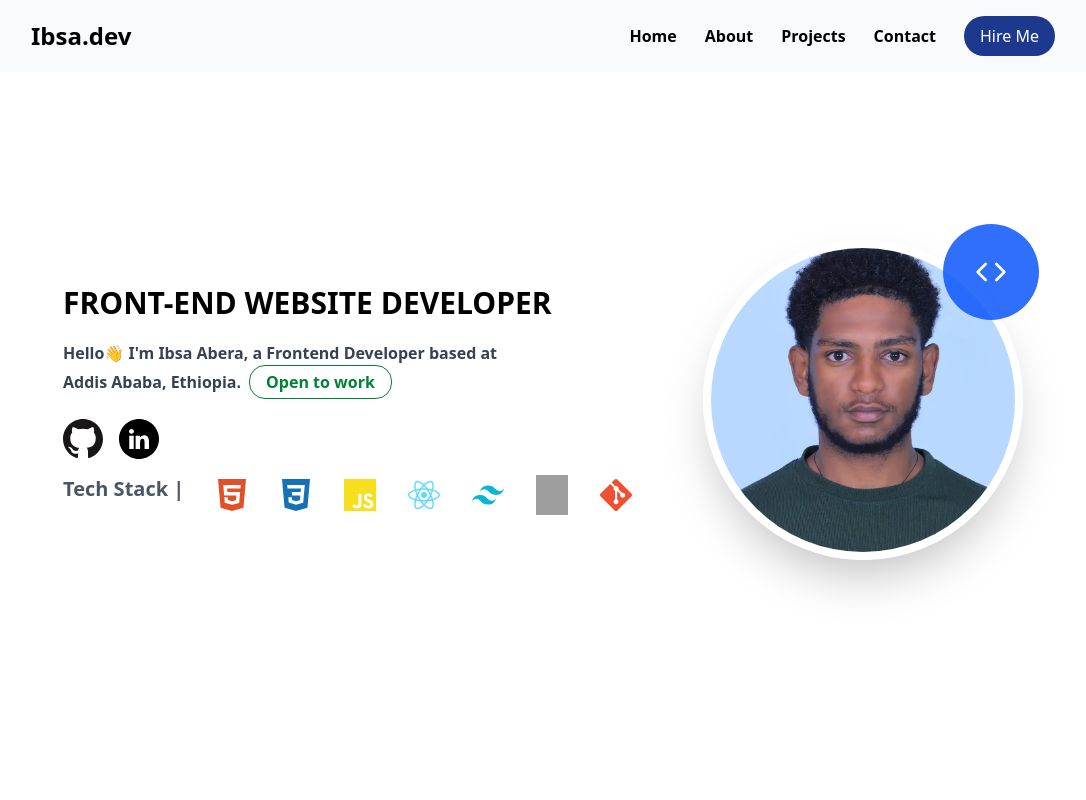
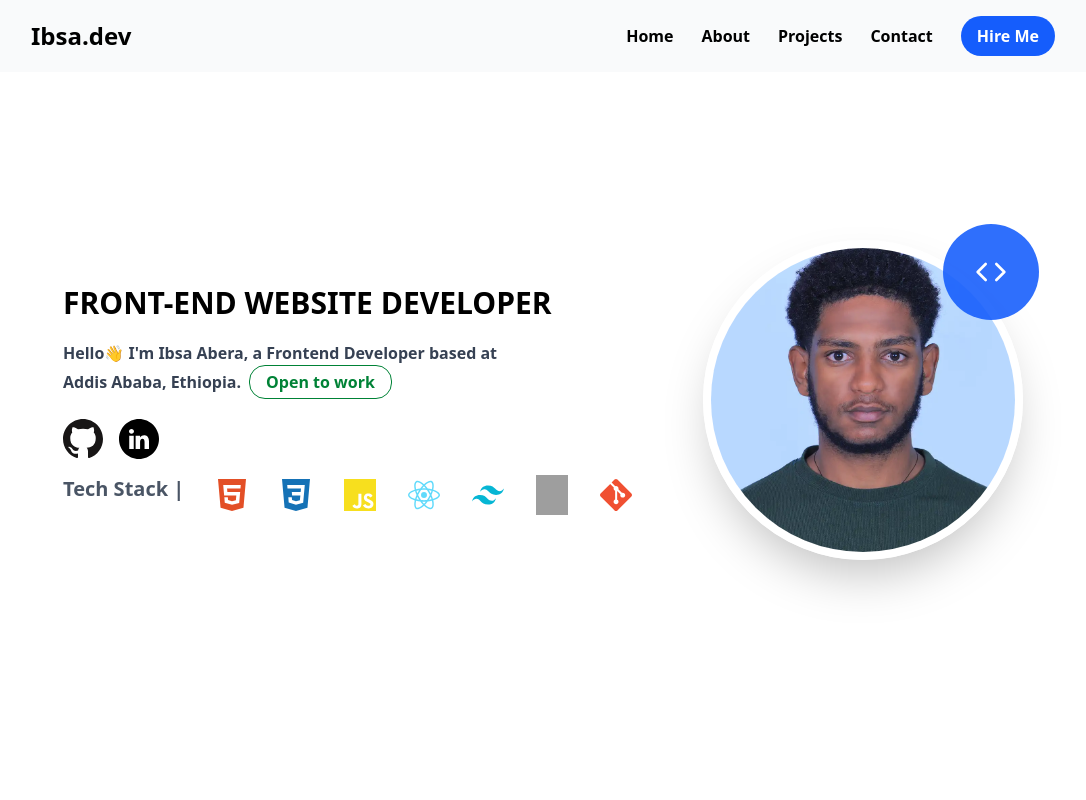
Before and after one commit to ibsa-a1/Portfolio, a React (Vite) app: page / in a window 1280 px wide. Shown: the top 800 px of the page, without its empty margins (97-1183 px from the left). Built offline with nearby package versions, Linux system fonts and the light colour scheme; grey boxes are pictures that could not be loaded.

Commit message:
Hire me button updated

```diff
--- a/src/components/Navbar.jsx
+++ b/src/components/Navbar.jsx
@@ -44,8 +44,8 @@ const Navbar = () => {
           >
             Contact
           </a>
-          <a href="#Footer">
-            <button className="hidden md:block bg-blue-900 hover:bg-blue-800 text-white py-2 px-4 rounded-full cursor-pointer">
+          <a href="#Contact">
+            <button className="hidden md:block bg-blue-600 hover:bg-blue-700 font-semibold text-white py-2 px-4 rounded-full cursor-pointer">
               Hire Me
             </button>
           </a>
```
